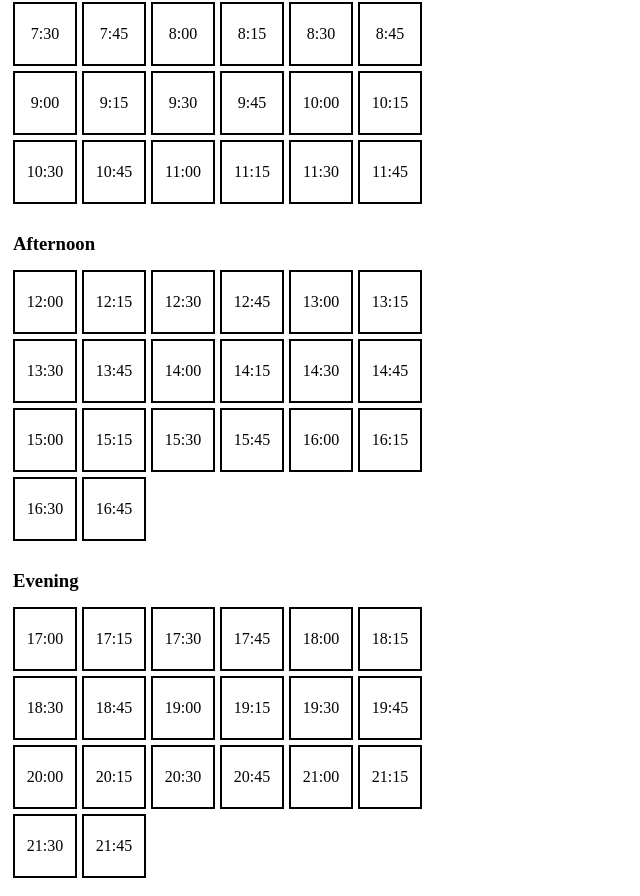
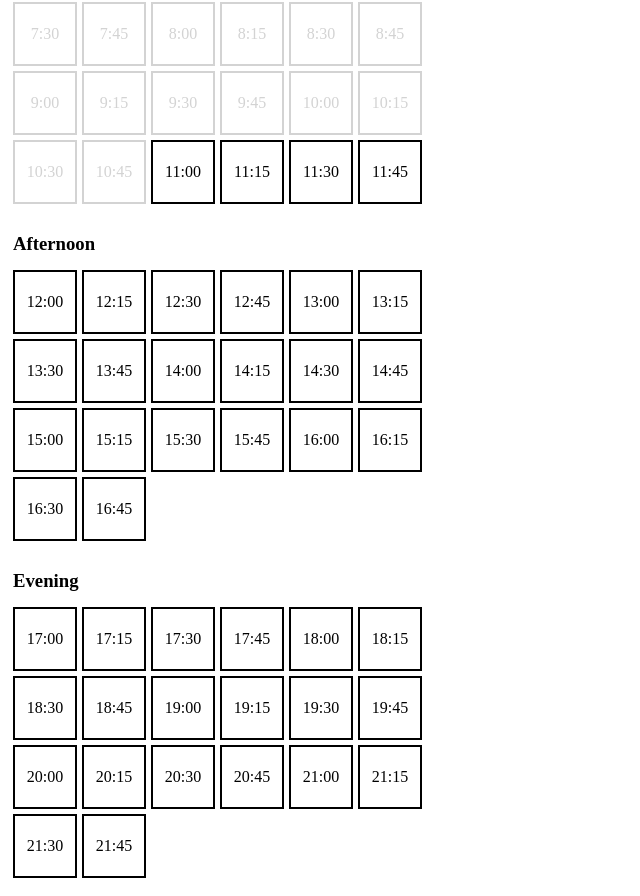
Before and after one commit to maciejk77/time-date-picker, a React (Create React App) app: page / in a window 1280 px wide. Shown: the part 569-1465 px from the top of the page, without its empty margins (0-640 px from the left). Built offline with nearby package versions, Linux system fonts and the light colour scheme.

Commit message:
Add disable for non available time slots, button when both time/date not selected

```diff
--- a/src/App.js
+++ b/src/App.js
@@ -4,8 +4,7 @@ import Label from './components/Label';
 import DayPicker from './components/DayPicker';
 import TimePicker from './components/TimePicker';
 
-const App = () => {
-  return (
+const App = () => (
   <div style={styles.app}>
     <Label>DAY PICKER</Label>
     <DayPicker />
@@ -14,7 +13,6 @@ const App = () => {
     <Footer />
   </div>
 );
-};
 
 const styles = {
   app: {
--- a/src/components/Button/index.js
+++ b/src/components/Button/index.js
@@ -1,7 +1,10 @@
 import React from 'react';
 
-const Button = ({ children, onClick }) => (
-  <div style={styles.button} onClick={onClick}>
+const Button = ({ children, onClick, disabled = false }) => (
+  <div
+    style={disabled ? styles.buttonDisabled : styles.button}
+    onClick={onClick}
+  >
     {children} &gt;
   </div>
 );
@@ -9,7 +12,16 @@ const Button = ({ children, onClick }) => (
 const styles = {
   button: {
     backgroundColor: 'red',
-    border: '1px solid red',
+    borderRadius: 30,
+    color: 'white',
+    height: 20,
+    padding: 10,
+    textAlign: 'center',
+    width: 80,
+  },
+  buttonDisabled: {
+    backgroundColor: 'lightgray',
+    // TODO: the below is repeated as quick fix, refactor needed
     borderRadius: 30,
     color: 'white',
     height: 20,
--- a/src/components/DayPicker/index.js
+++ b/src/components/DayPicker/index.js
@@ -30,7 +30,7 @@ const DayPicker = () => {
 
   return (
     <div style={styles.dayPicker}>
-      <Picker data={days} dataKey="day" onClick={handleClick} />
+      <Picker data={days} dataKey="day" onClick={handleClick} type="day" />
     </div>
   );
 };
--- a/src/components/Footer/index.js
+++ b/src/components/Footer/index.js
@@ -7,6 +7,8 @@ const Footer = () => {
   const {
     state: { selectedDay, selectedTime },
   } = useContext(Store);
+
+  const isDisabled = !(selectedDay && selectedTime);
 
   const selectedDateString = (data) =>
     `${data.dayOfWeek}, ${getOrdinalDay(data.day)} ${data.month}`;
@@ -25,7 +27,12 @@ const Footer = () => {
           {selectedTime ? <>{selectedTime.time}</> : 'No time selected'}
         </div>
       </div>
-      <Button onClick={() => console.log('click')}>NEXT</Button>
+      <Button
+        onClick={!isDisabled ? () => alert('There is a click on NEXT!') : null}
+        disabled={isDisabled}
+      >
+        NEXT
+      </Button>
     </div>
   );
 };
--- a/src/components/Pick/index.js
+++ b/src/components/Pick/index.js
@@ -1,8 +1,15 @@
 import React from 'react';
+import { isActiveSlot } from '../../helpers';
 
-const Pick = ({ data, value, onClick }) => {
+const Pick = ({ data, value, onClick, type }) => {
+  // TODO: this logic can be simplified
+  const isDisabled = type !== 'day' && !isActiveSlot(value);
+
   return (
-    <div style={styles.pick} onClick={() => onClick(data)}>
+    <div
+      style={!isDisabled ? styles.pick : styles.inactivePick}
+      onClick={!isDisabled ? () => onClick(data) : null}
+    >
       {value}
     </div>
   );
@@ -19,6 +26,19 @@ const styles = {
     padding: 10,
     width: 40,
   },
+
+  inactivePick: {
+    alignItems: 'center',
+    display: 'flex',
+    height: 40,
+    justifyContent: 'center',
+    margin: '0 5px 5px 0',
+    padding: 10,
+    width: 40,
+    // TODO: above repeated here as a quick fix, refactor to something like [...pick, inactivePick] latter being just two items below
+    border: '2px solid lightgray',
+    color: 'lightgray',
+  },
 };
 
 export default Pick;
--- a/src/components/Picker/index.js
+++ b/src/components/Picker/index.js
@@ -1,10 +1,16 @@
 import React from 'react';
 import Pick from '../Pick';
 
-const Picker = ({ dataKey, data, onClick }) => (
+const Picker = ({ dataKey, data, onClick, type }) => (
   <div style={styles.picker}>
     {data.map((item, idx) => (
-      <Pick key={idx} value={item[dataKey]} data={item} onClick={onClick} />
+      <Pick
+        key={idx}
+        value={item[dataKey]}
+        data={item}
+        onClick={onClick}
+        type={type}
+      />
     ))}
   </div>
 );
--- a/src/helpers/index.js
+++ b/src/helpers/index.js
@@ -1,5 +1,8 @@
 import moment from 'moment';
 import { MORNING, AFTERNOON, EVENING } from '../constants';
+
+// TODO: THE BELOW TO REFACTOR
+// Use of Moment.js to optimise code
 
 export const getOrdinalDay = (day) => moment.localeData().ordinal(day);
 
@@ -88,4 +91,20 @@ export const getArrayOfDays = () => {
   return combinedDays.splice(indexOfCurrentDay, 28);
 };
 
-// The above should be refactored with use of Moment.js to be more compact/optimised
+export const isActiveSlot = (value) => {
+  const d = new Date();
+  const year = d.getFullYear();
+  const month = d.getMonth();
+  const day = d.getDate();
+  const hours = d.getHours();
+  const minutes = d.getMinutes();
+
+  const [hr, min] = String(value).split(':');
+
+  if (isNaN(value)) {
+    const givenTime = new Date(year, month, day, hours, minutes);
+    const timeSlot = new Date(year, month, day, `${hr}`, `${min}`);
+
+    return isNaN(value) ? givenTime < timeSlot : true;
+  }
+};
```
Lines whose indentation alone changed are shown as unchanged.
